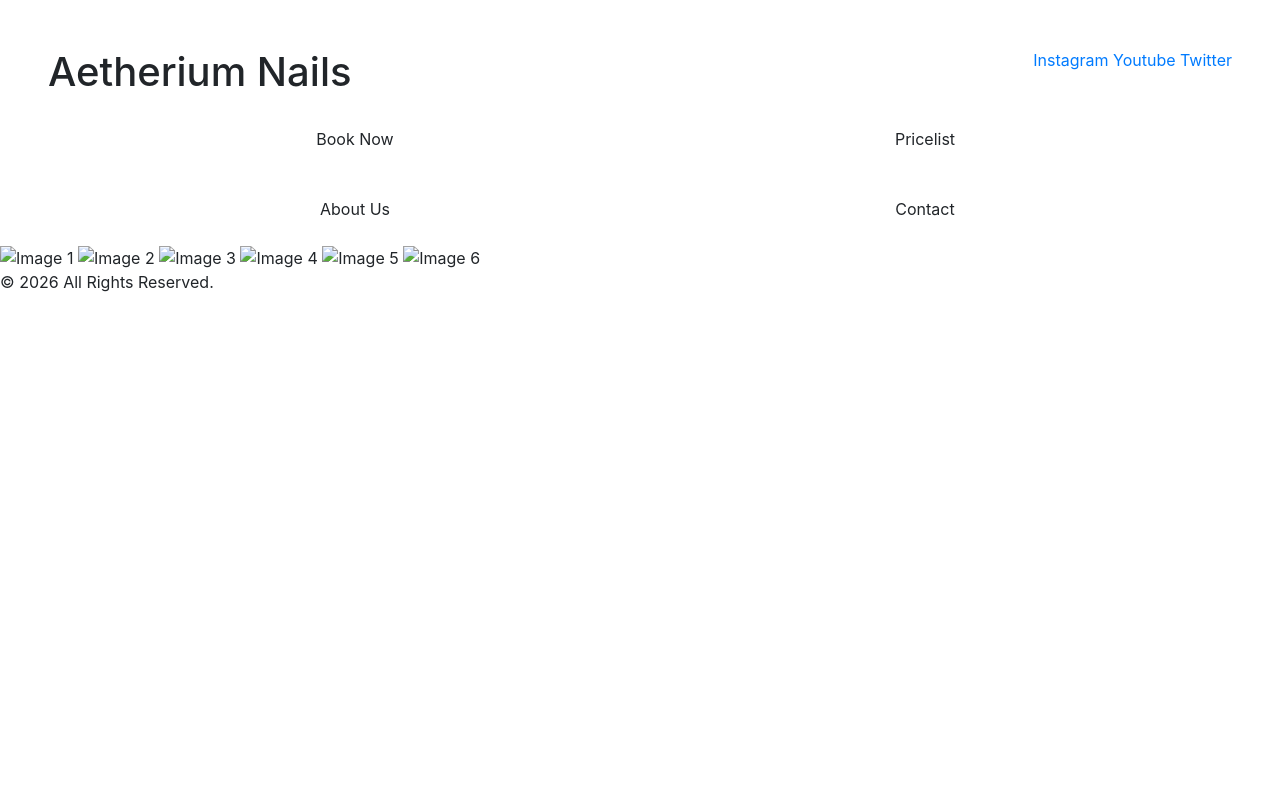
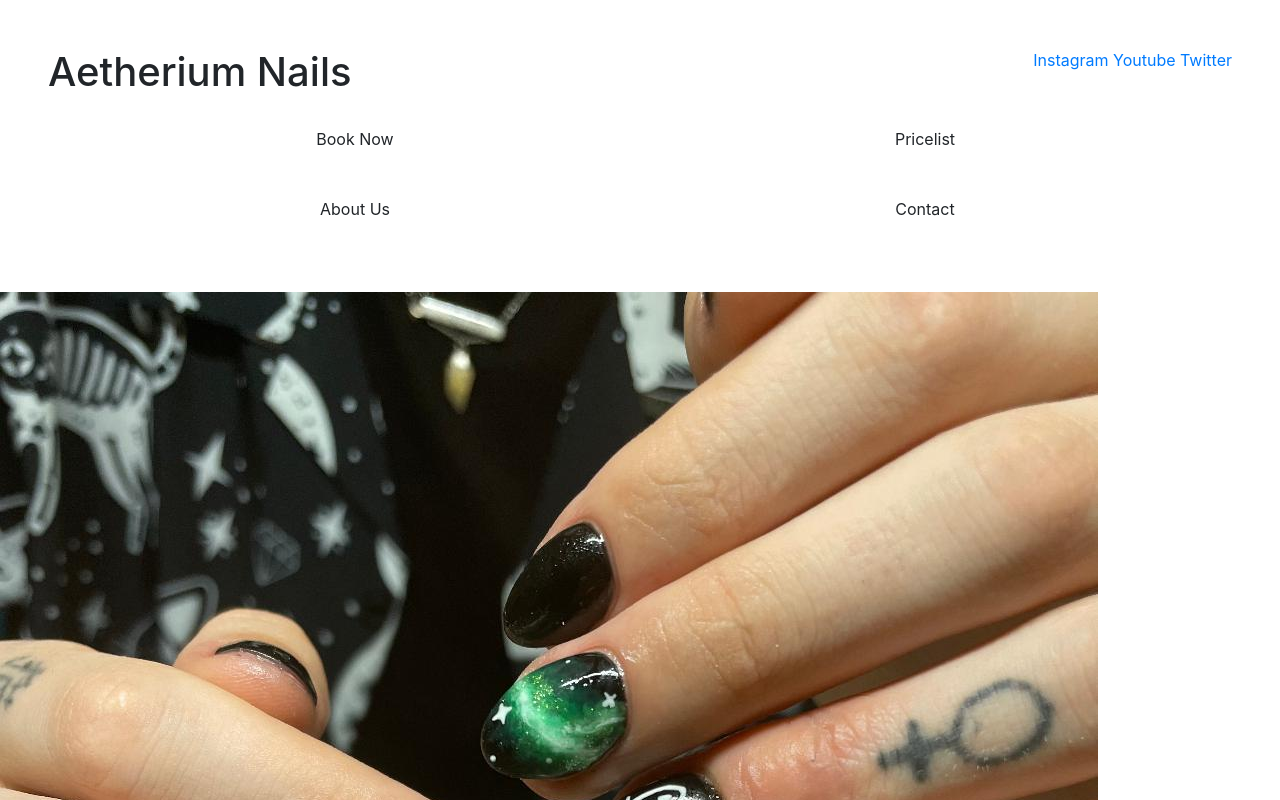
Before and after one commit to Bernadett-6/WebDesignAssessment, a plain HTML site: page index.html in a window 1280 px wide. Shown: the top 800 px of the page. Drawn offline with nearby package versions, Linux system fonts and the light colour scheme.

Commit message:
added images and alt text

```diff
--- a/index.html
+++ b/index.html
@@ -45,12 +45,17 @@
   </nav>
 
   <main>
-    <img src="image1.jpg" alt="Image 1">
-    <img src="image2.jpg" alt="Image 2">
-    <img src="image3.jpg" alt="Image 3">
-    <img src="image4.jpg" alt="Image 4">
-    <img src="image5.jpg" alt="Image 5">
-    <img src="image6.jpg" alt="Image 6">
+
+    <div class="mt-5">
+
+    <img src="/images/greenGalaxy.jpg" alt="image of short black, green nails with cartoonish cat,glitter and galaxy design">
+    <img src="/images/strawberry.jpg" alt="image of pink,green and red nails with strawberry nailart">
+    <img src="/images/abstract.jpg" alt="image of black,blue and pink nails with abstract art of squiggles and dots">
+    <img src="/images/witchy.jpg" alt="image of black and purple nails with gold accents and witchy nailart">
+    <img src="/images/summer.jpg" alt="image of blue and white french nails with flower details">
+    <img src="/images/spiderLily.jpg" alt="image of red and white nails with 3D silver details and spider lily flower art">
+
+    </div>
   </main>
 
   <footer>
```
Also changed, not shown: images/abstract.jpg (added), images/greenGalaxy.jpg (added), images/spiderLily.jpg (added), images/strawberry.jpg (added), images/summer.jpg (added), images/witchy.jpg (added).
